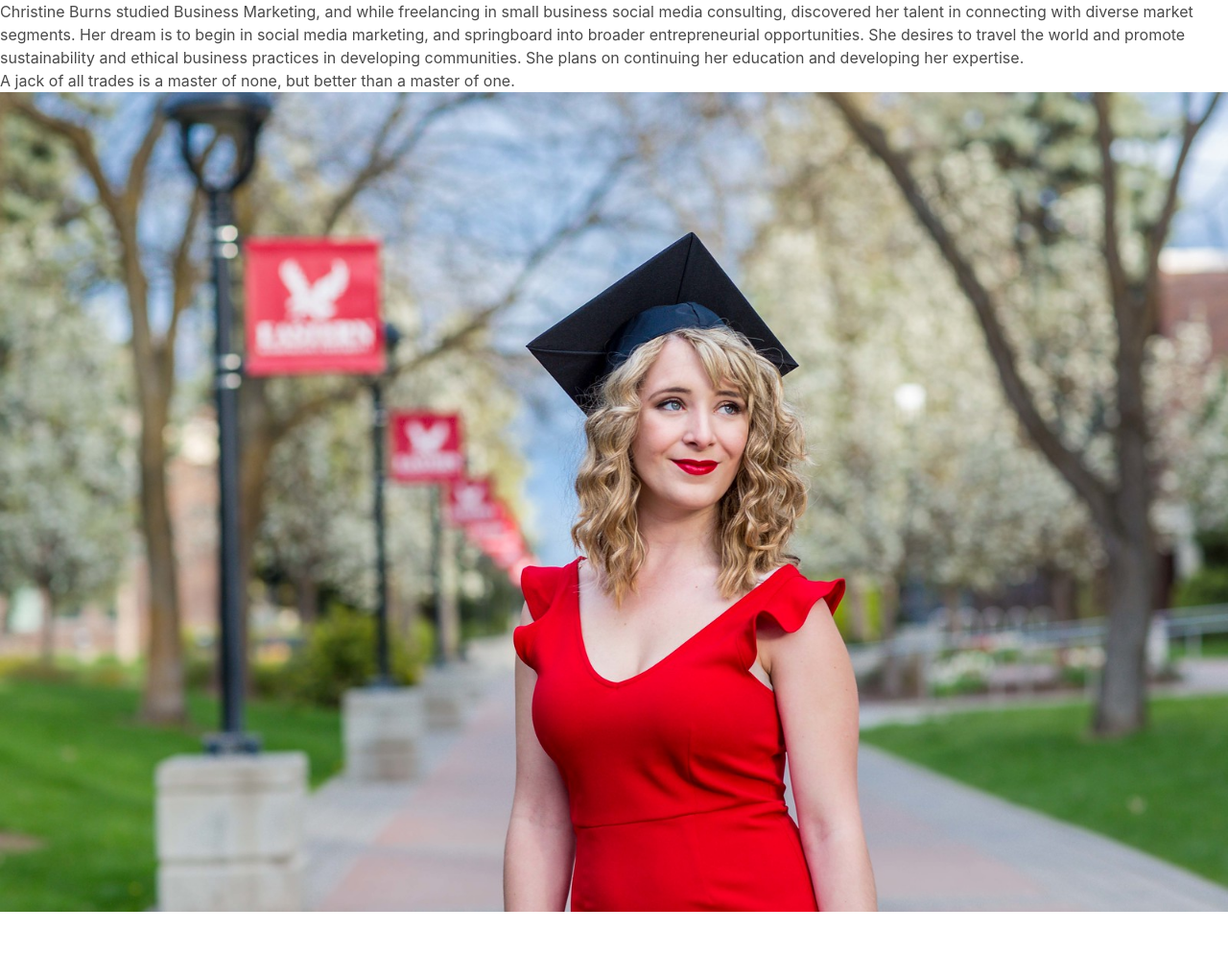
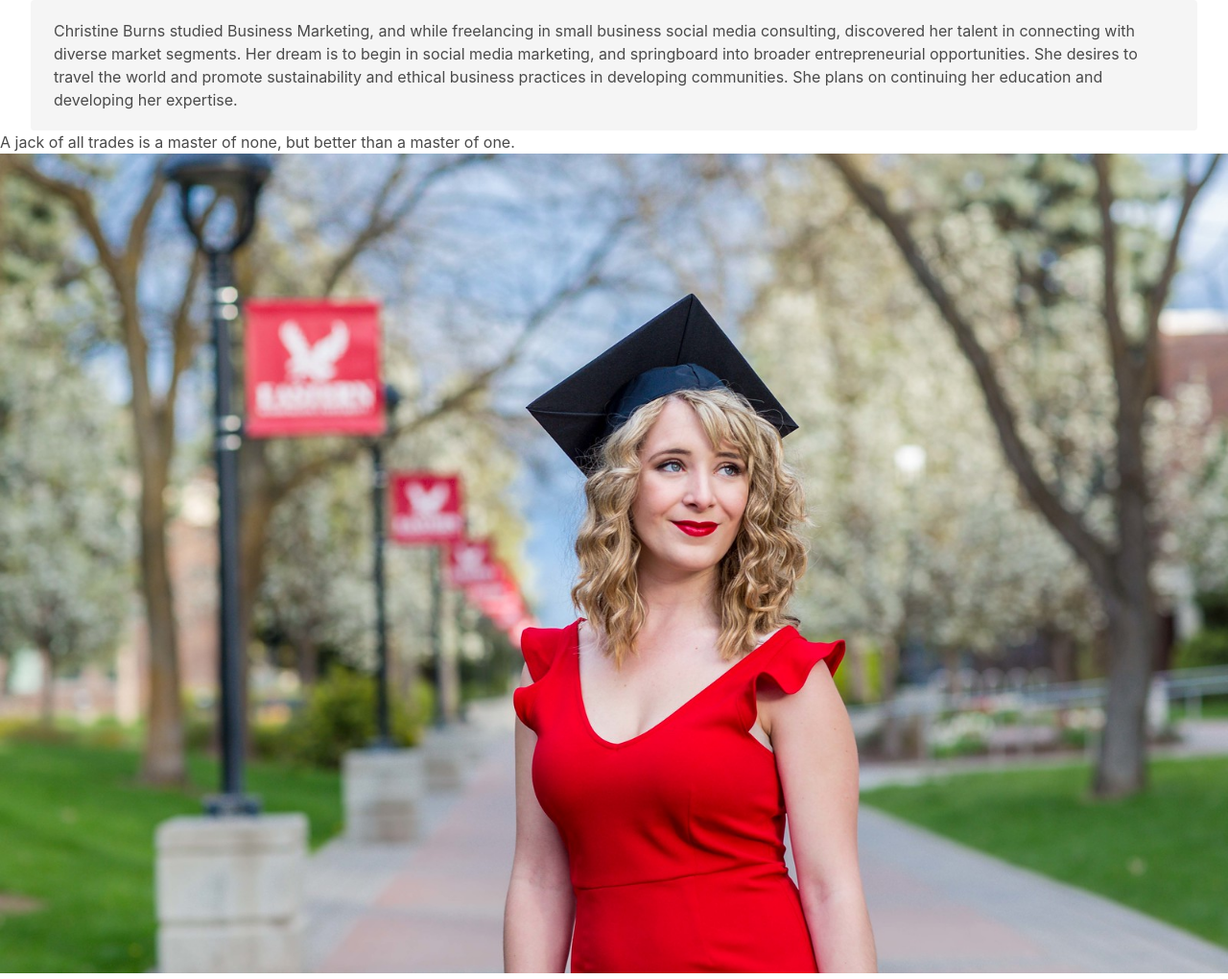
Before and after one commit to burnschristine/christinerubyburns.com, a Jekyll site: the page built from about.markdown, in a window 1280 px wide. Shown: the whole page at 96% size. Built offline with Jekyll 4.4.1, drawn with Linux system fonts in a browser that asks for light colours; nearby versions of some CDN libraries; before the commit the page ends 956 px from its top, so only the background shows below that.

Commit message:
added container

```diff
--- a/about.markdown
+++ b/about.markdown
@@ -2,8 +2,12 @@
 title: A Polymath in Process
 layout: home
 ---
+<div class="container is-fluid">
+  <div class="notification">
+    Christine Burns studied Business Marketing, and while freelancing in small business social media consulting, discovered her talent in connecting with diverse market segments. Her dream is to begin in social media marketing, and springboard into broader entrepreneurial opportunities. She desires to travel the world and promote sustainability and ethical business practices in developing communities. She plans on continuing her education and developing her expertise.
 
-Christine Burns studied Business Marketing, and while freelancing in small business social media consulting, discovered her talent in connecting with diverse market segments. Her dream is to begin in social media marketing, and springboard into broader entrepreneurial opportunities. She desires to travel the world and promote sustainability and ethical business practices in developing communities. She plans on continuing her education and developing her expertise.
+  </div>
+</div>
 
 > A jack of all trades is a master of none, but better than a master of one.
 
```
